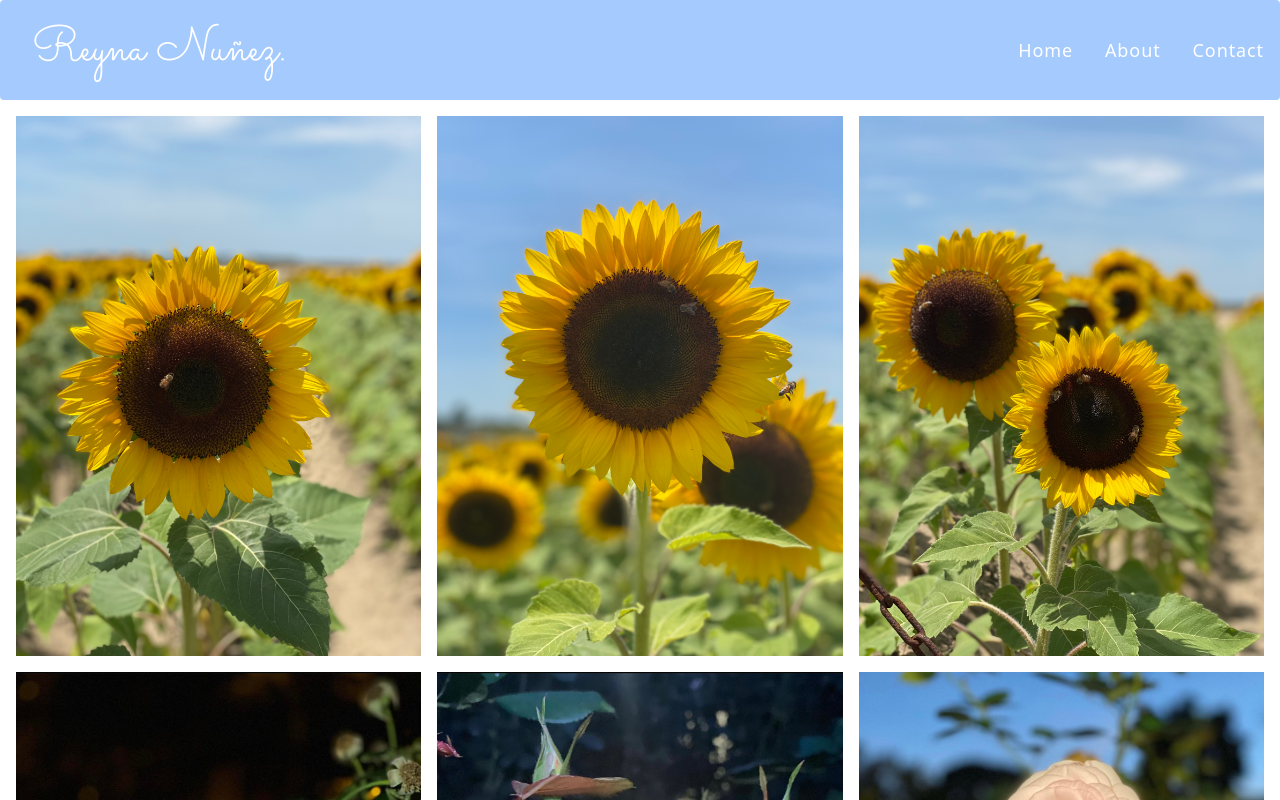
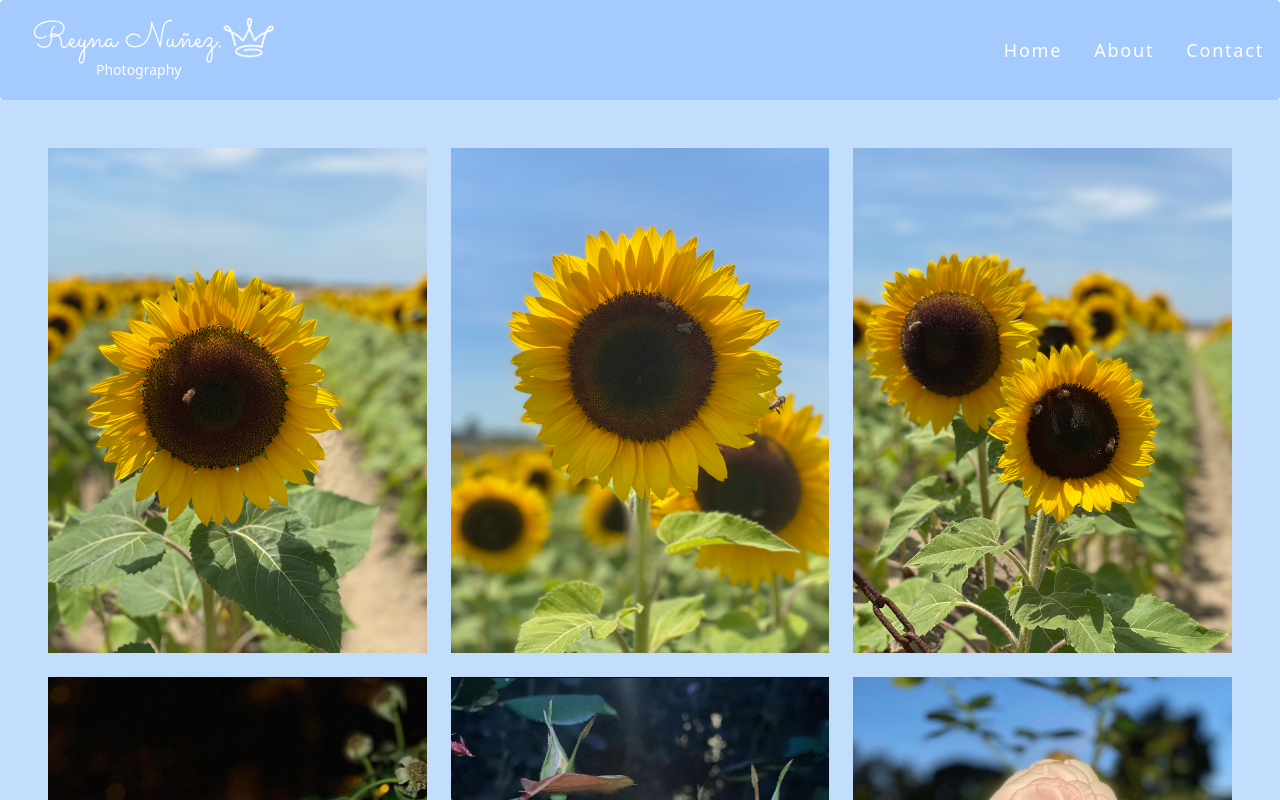
Before and after one commit to TooFaded/photography-portfolio, a React (Vite) app: page / in a window 1280 px wide. Shown: the top 800 px of the page. Built offline with nearby package versions, Linux system fonts and the light colour scheme.

Commit message:
Added crown icon to Navbar brand, added shadow to footer and header and repositioned navbar brand

```diff
--- a/src/components/Foot.jsx
+++ b/src/components/Foot.jsx
@@ -5,7 +5,7 @@ import { Footer } from "flowbite-react";
 function Foot() {
   return (
     <footer>
-      <Footer className="bg-blue-300" container>
+      <Footer className="bg-blue-300 shadow-lg" container>
         <Footer.Copyright
           className="text-white"
           by="Reyna Nunez™"
--- a/src/components/Header.jsx
+++ b/src/components/Header.jsx
@@ -2,34 +2,46 @@
 
 import { Navbar } from "flowbite-react";
 import { Link } from "react-router-dom";
+import crownLogo from "../assets/icons8-crown-64.png";
 
 function Header() {
   return (
     <header>
-      <Navbar className="bg-blue-300" fluid rounded>
+      <Navbar className="bg-blue-300 shadow-xl" fluid rounded>
         <Navbar.Brand as={Link} href="https://flowbite-react.com">
-          <span className="self-center whitespace-nowrap text-3xl sm:text-5xl p-4 text-white dark:text-white font-sacramento">
+          <span className="self-center whitespace-nowrap text-2xl sm:text-4xl pb-2 pt-2 mr-[-2px] ml-4  text-white dark:text-white font-sacramento">
             Reyna Nuñez.
-            {/* <p className="font-light tracking-wider text-[1.3rem] font-sans">
+            <p className="text-sm font-sans font-light sm:ml-16 ml-6">
               Photography
-            </p> */}
+            </p>
           </span>
+          <img src={crownLogo} alt="Crown Icon" className="w-8 sm:w-14 mb-6" />
         </Navbar.Brand>
         <Navbar.Toggle />
         <Navbar.Collapse>
-          <Navbar.Link className="text-white text-lg" href="#">
-            <span className="hover:text-blue-600 font-normal tracking-wider">
+          <Navbar.Link
+            className="text-white hover:bg-gray-400 text-lg"
+            href="#"
+          >
+            <span className="hover:text-blue-600  font-thin tracking-widest">
               Home
             </span>
           </Navbar.Link>
-          <Navbar.Link className="text-white text-lg" as={Link} href="#">
-            <span className="hover:text-blue-600 font-normal tracking-wider">
+          <Navbar.Link
+            className="text-white hover:bg-gray-400 text-lg"
+            as={Link}
+            href="#"
+          >
+            <span className="hover:text-blue-600 font-thin tracking-widest">
               About
             </span>
           </Navbar.Link>
 
-          <Navbar.Link className="text-white text-lg" href="#">
-            <span className="hover:text-blue-600 font-normal tracking-wider">
+          <Navbar.Link
+            className="text-white hover:bg-gray-400 text-lg"
+            href="#"
+          >
+            <span className="hover:text-blue-600 font-thin tracking-widest">
               Contact
             </span>
           </Navbar.Link>
--- a/src/components/PhotoGallery.jsx
+++ b/src/components/PhotoGallery.jsx
@@ -22,7 +22,7 @@ const photos = [
 
 function PhotoGallery() {
   return (
-    <div className="grid grid-cols-3 gap-4 mt-4 mb-4 ml-4 mr-4">
+    <div className="grid grid-cols-3 gap-6 m-6">
       {photos.map((photo, index) => (
         <img
           key={index}
--- a/src/pages/Home.jsx
+++ b/src/pages/Home.jsx
@@ -2,7 +2,7 @@ import PhotoGallery from "../components/PhotoGallery";
 
 function Home() {
   return (
-    <main>
+    <main className="bg-blue-200 p-6">
       <PhotoGallery />
     </main>
   );
```
Also changed, not shown: src/assets/icons8-crown-64.png (added).
